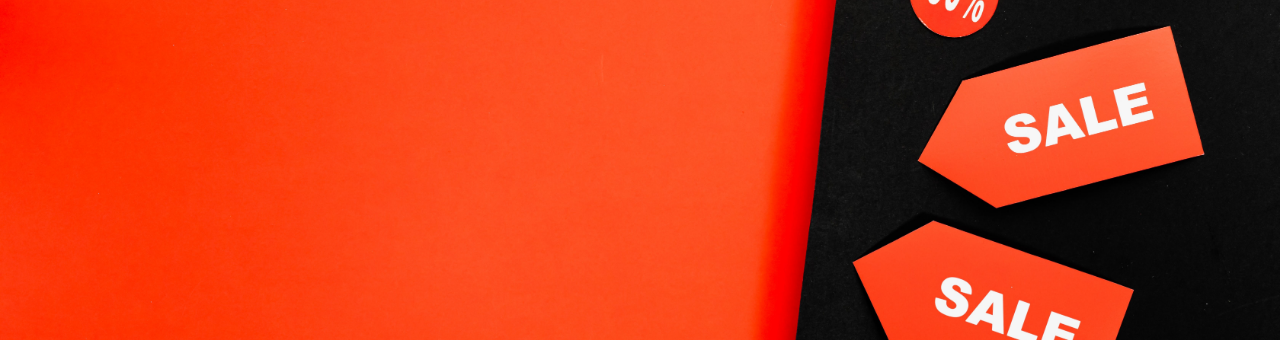
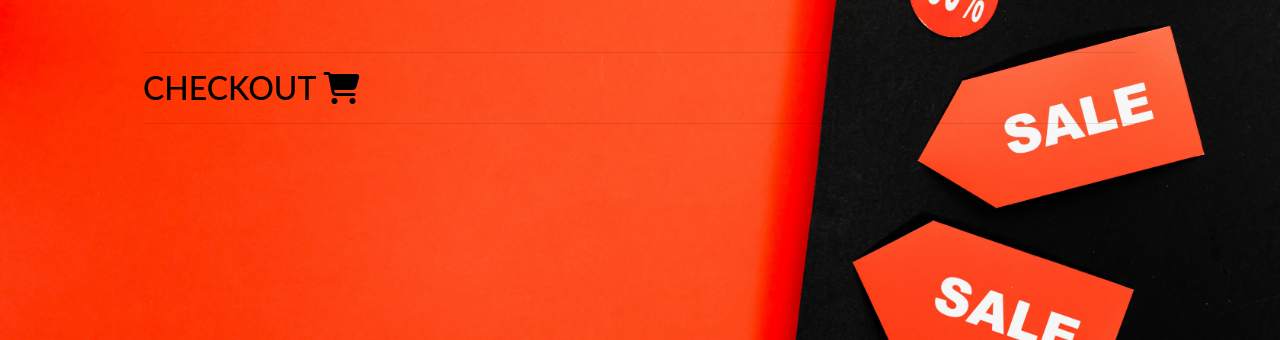
Before and after one commit to GustavFluur/gold_scroll, a Django app: template checkout/templates/checkout/checkout.html in a window 1280 px wide. Shown: the part 128-468 px from the top of the page. Run offline with Django 3.2, Linux system fonts and the light colour scheme; the template is opened without the code that fills it, so the values that code supplies are empty; some libraries are stand-ins or nearby versions.

Commit message:
Add crispy forms into the project + feature & preparations for the templates in the checkout app

```diff
--- a/checkout/templates/checkout/checkout.html
+++ b/checkout/templates/checkout/checkout.html
@@ -1,5 +1,9 @@
 {% extends "base.html" %}
 {% load static %}
+
+{% block extra_css %}
+    <link rel="stylesheet" href="{% static 'checkout/css/checkout.css' %}">
+{% endblock %}
 
 {% block page_header %}
     <div class="container header-container">
@@ -11,4 +15,19 @@
 
 {% block content %}
 
+<div class="articles_surface"></div>
+<div class="container">
+    <div class="row">
+        <div class="col">
+            <hr>
+            <h2 class="logo-font mb-2">Checkout <i class="fa-solid fa-cart-shopping"></i></h2>
+            <hr>
+        </div>
+    </div>
+
+    <div class="row">
+
+    </div>
+</div>
+
 {% endblock %}
--- a/requirements.txt
+++ b/requirements.txt
@@ -1,7 +1,9 @@
 asgiref==3.7.2
 Django==3.2.22
 django-allauth==0.58.0
+django-crispy-forms==1.14.0
 oauthlib==3.2.2
+Pillow==10.1.0
 PyJWT==2.8.0
 python3-openid==3.2.0
 pytz==2023.3.post1
```
Also changed, not shown: gold_scroll/settings.py (+8 -0 lines), checkout/static/checkout/css/checkout.css (added).
